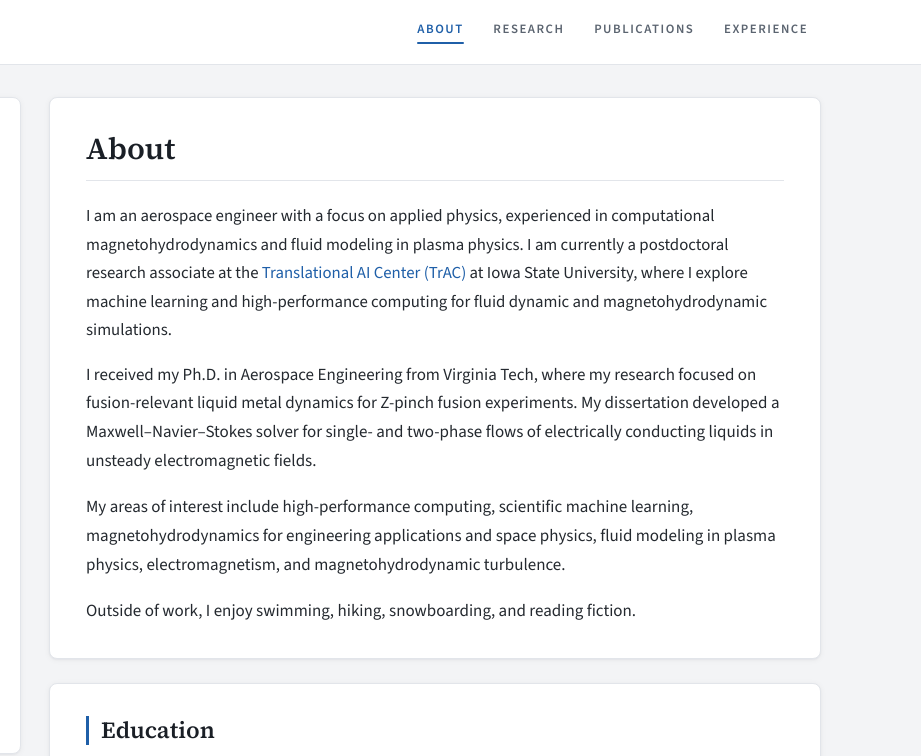
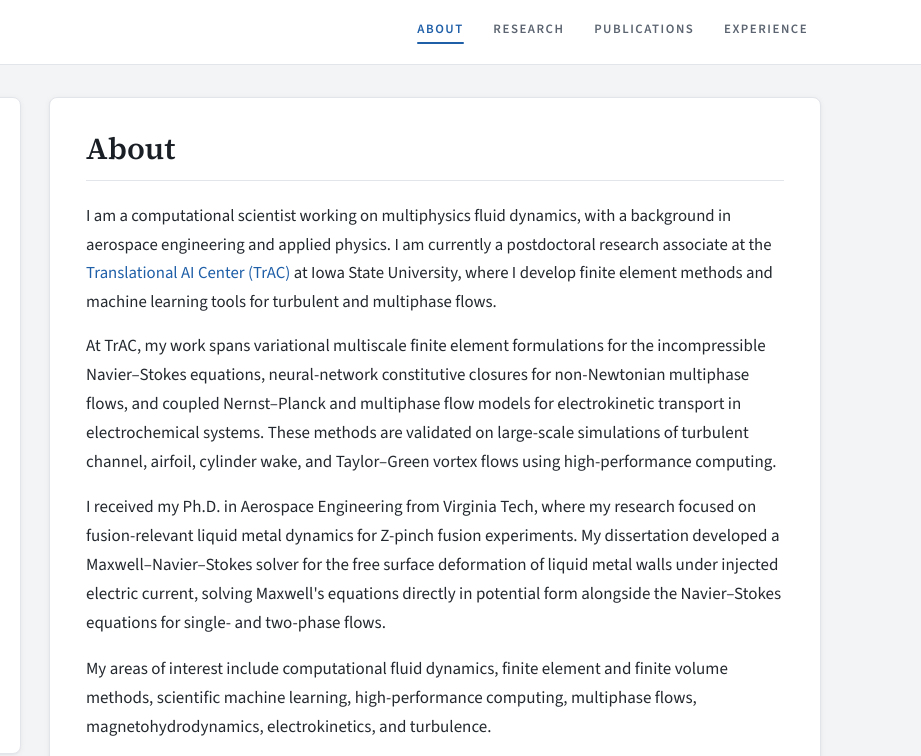
Before and after one commit to sureshisu/sureshisu.github.io, a plain HTML site: page index.html in a window 1280 px wide. Shown: the top 756 px of the page, 359-1280 px from the left. Drawn offline with nearby package versions, Linux system fonts and the light colour scheme.

Commit message:
Rewrite About biography to cover postdoc and PhD work
Co-Authored-By: Claude Fable 5.1 <noreply@anthropic.com>

```diff
--- a/index.html
+++ b/index.html
@@ -64,22 +64,30 @@
     <section class="card">
       <h1>About</h1>
       <p class="lead">
-        I am an aerospace engineer with a focus on applied physics, experienced in computational
-        magnetohydrodynamics and fluid modeling in plasma physics. I am currently a postdoctoral research
-        associate at the <a href="https://trac-ai.iastate.edu/" target="_blank" rel="noopener">Translational AI Center (TrAC)</a>
-        at Iowa State University, where I explore machine learning and high-performance computing for
-        fluid dynamic and magnetohydrodynamic simulations.
+        I am a computational scientist working on multiphysics fluid dynamics, with a background in
+        aerospace engineering and applied physics. I am currently a postdoctoral research associate at the
+        <a href="https://trac-ai.iastate.edu/" target="_blank" rel="noopener">Translational AI Center (TrAC)</a>
+        at Iowa State University, where I develop finite element methods and machine learning tools for
+        turbulent and multiphase flows.
+      </p>
+      <p>
+        At TrAC, my work spans variational multiscale finite element formulations for the incompressible
+        Navier&ndash;Stokes equations, neural-network constitutive closures for non-Newtonian multiphase
+        flows, and coupled Nernst&ndash;Planck and multiphase flow models for electrokinetic transport in
+        electrochemical systems. These methods are validated on large-scale simulations of turbulent
+        channel, airfoil, cylinder wake, and Taylor&ndash;Green vortex flows using high-performance computing.
       </p>
       <p>
         I received my Ph.D. in Aerospace Engineering from Virginia Tech, where my research focused on
         fusion-relevant liquid metal dynamics for Z-pinch fusion experiments. My dissertation developed a
-        Maxwell&ndash;Navier&ndash;Stokes solver for single- and two-phase flows of electrically conducting
-        liquids in unsteady electromagnetic fields.
+        Maxwell&ndash;Navier&ndash;Stokes solver for the free surface deformation of liquid metal walls under
+        injected electric current, solving Maxwell's equations directly in potential form alongside the
+        Navier&ndash;Stokes equations for single- and two-phase flows.
       </p>
       <p>
-        My areas of interest include high-performance computing, scientific machine learning,
-        magnetohydrodynamics for engineering applications and space physics, fluid modeling in plasma
-        physics, electromagnetism, and magnetohydrodynamic turbulence.
+        My areas of interest include computational fluid dynamics, finite element and finite volume methods,
+        scientific machine learning, high-performance computing, multiphase flows, magnetohydrodynamics,
+        electrokinetics, and turbulence.
       </p>
       <p>Outside of work, I enjoy swimming, hiking, snowboarding, and reading fiction.</p>
     </section>
```
